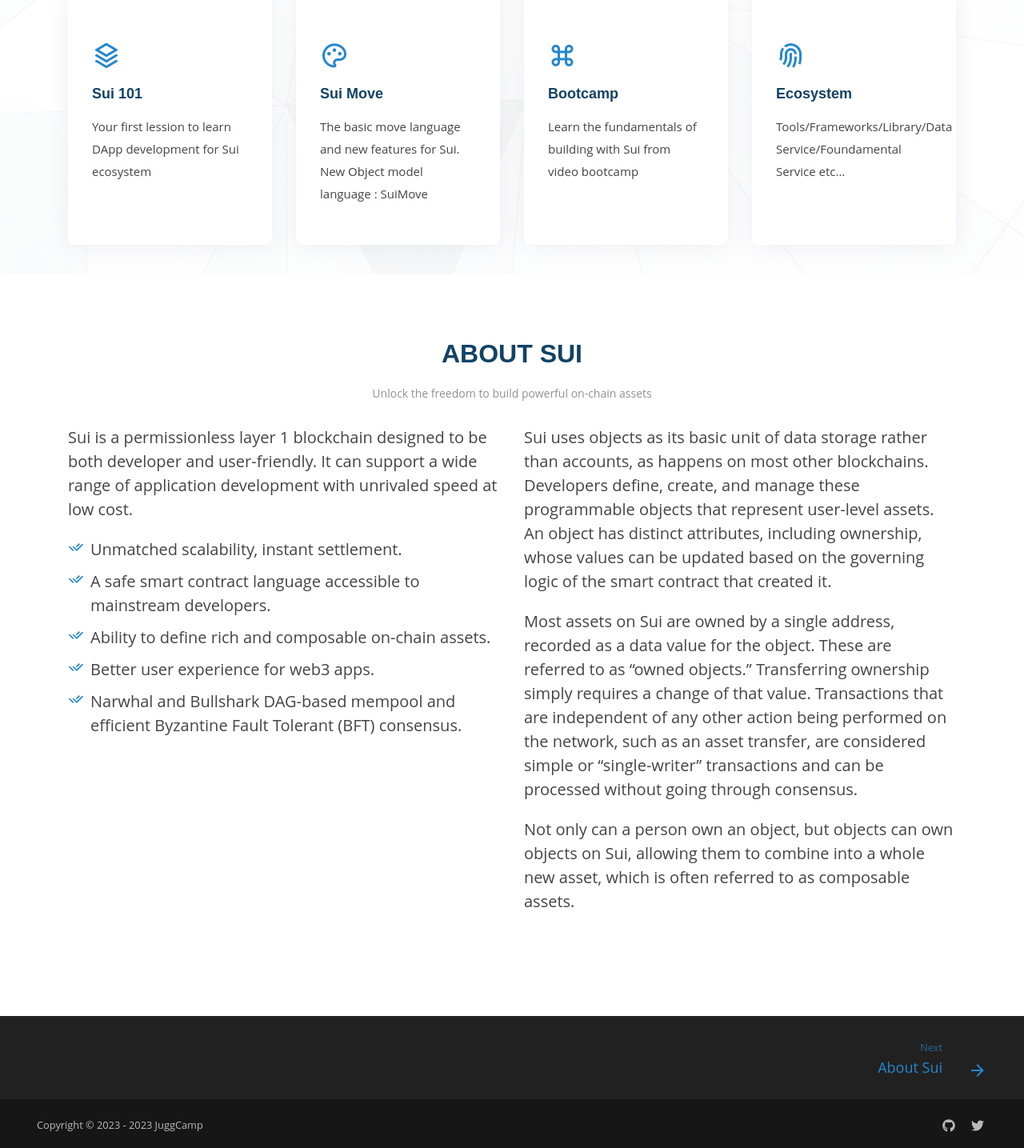
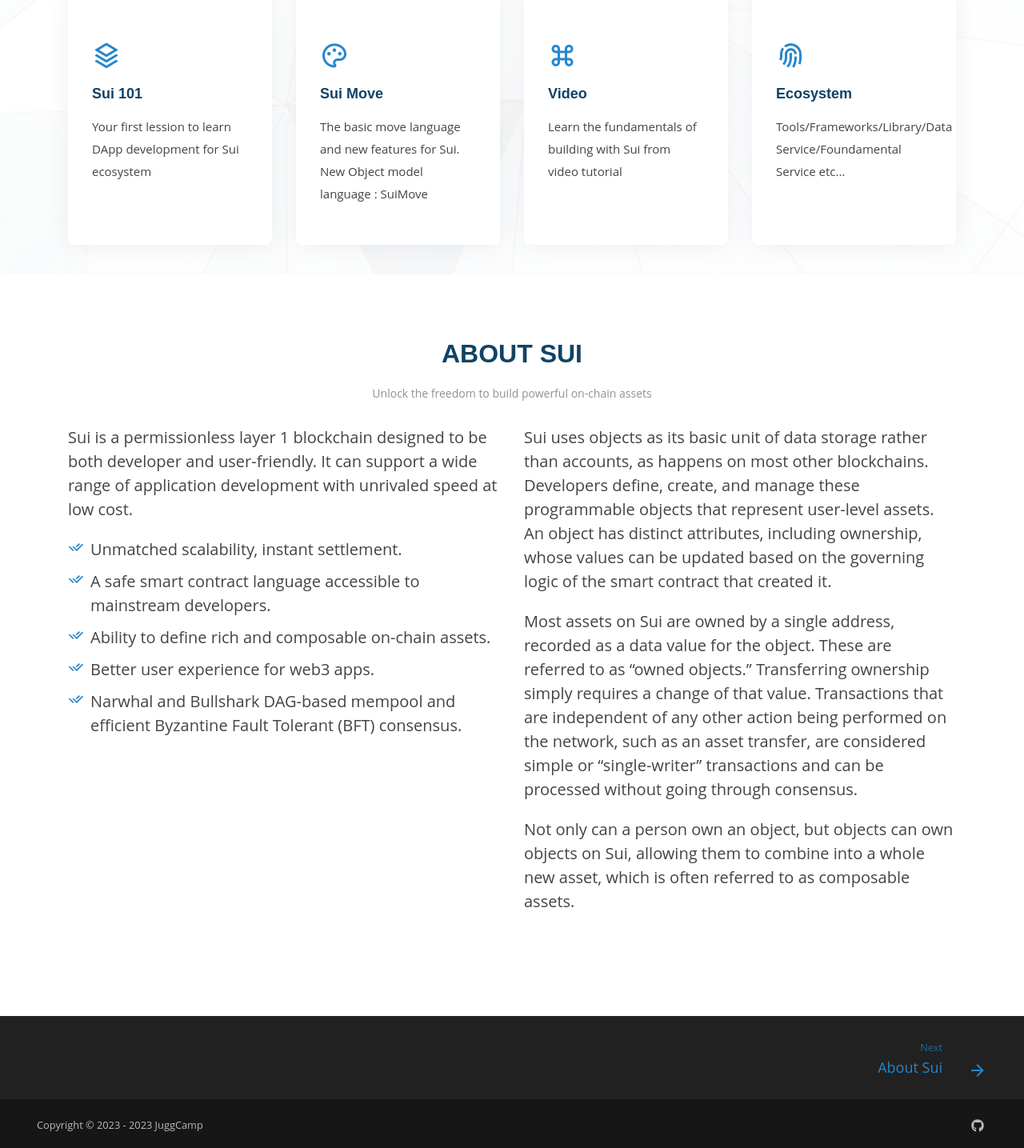
Before and after one commit to JuggCamp/sui-course, an MkDocs documentation site: the page built from docs/index.md, in a window 1280 px wide. Shown: the part 615-2050 px from the top of the page at 80% size. Built offline with MkDocs 1.6.1 and Material for MkDocs 9.7.7, drawn with Linux system fonts in a browser that asks for light colours; nearby versions of some CDN libraries; library files that are not in the unit come from our copies; comment, search, counter and statistics services are not loaded.

Commit message:
fix: video title

```diff
--- a/mkdocs.yml
+++ b/mkdocs.yml
@@ -83,8 +83,7 @@
   social:
     - icon: fontawesome/brands/github
       link: https://github.com/JuggCamp/sui-course
-    - icon: fontawesome/brands/twitter
-      link: https://twitter.com/0x6368616e67
+
 
 
 extra_css:
--- a/overrides/home.html
+++ b/overrides/home.html
@@ -59,8 +59,8 @@
         <div class="col-md-6 col-lg-3 d-flex align-items-stretch mb-5 mb-lg-0" data-aos="zoom-in" data-aos-delay="400">
           <div class="icon-box">
             <div class="icon"><i class="ri-command-line"></i></div>
-            <h4 class="title"><a href="./bootcamp">Bootcamp </a></h4>
-            <p class="description">Learn the fundamentals of building with Sui from video bootcamp</p>
+            <h4 class="title"><a href="./bootcamp">Video </a></h4>
+            <p class="description">Learn the fundamentals of building with Sui from video tutorial</p>
           </div>
         </div>
 
```
